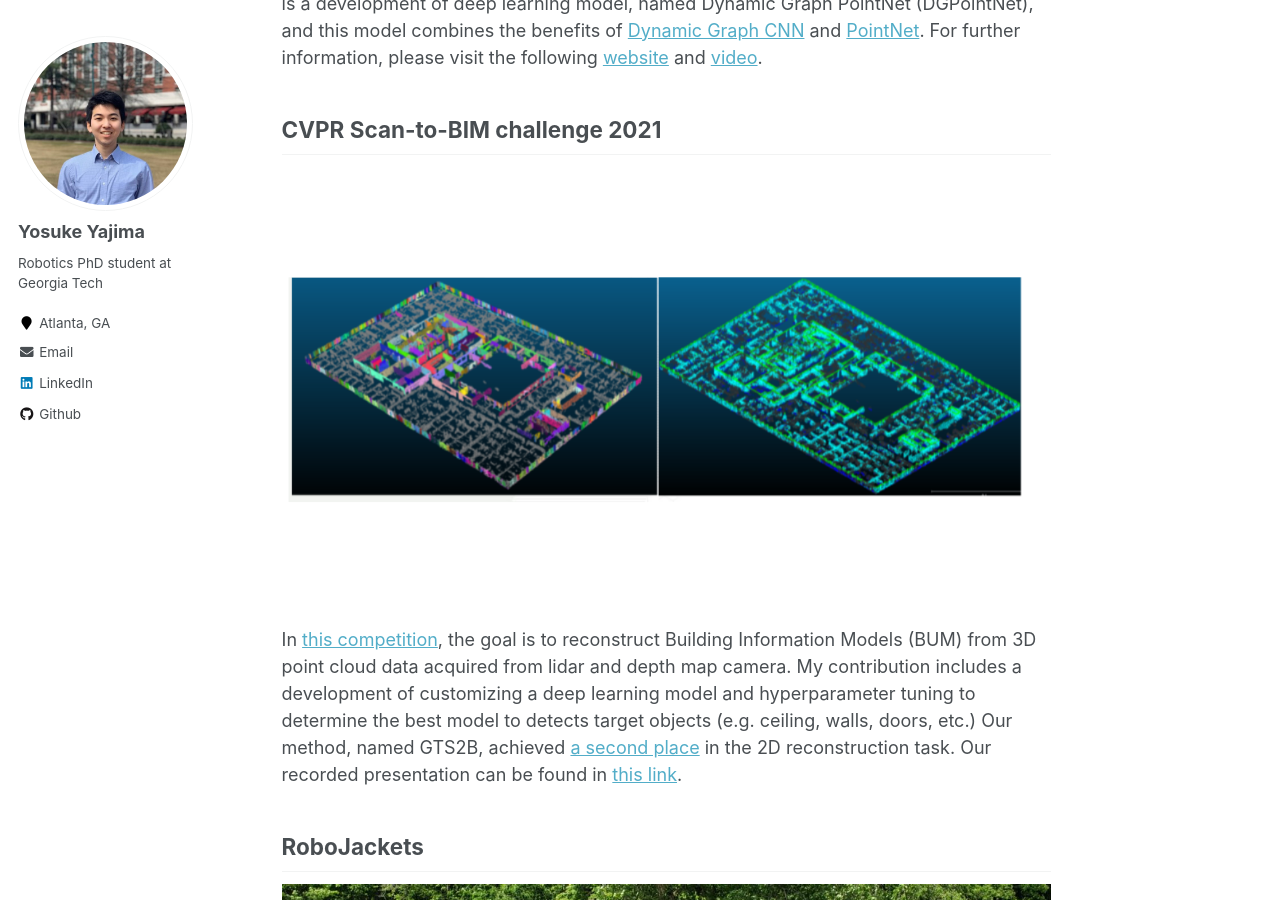
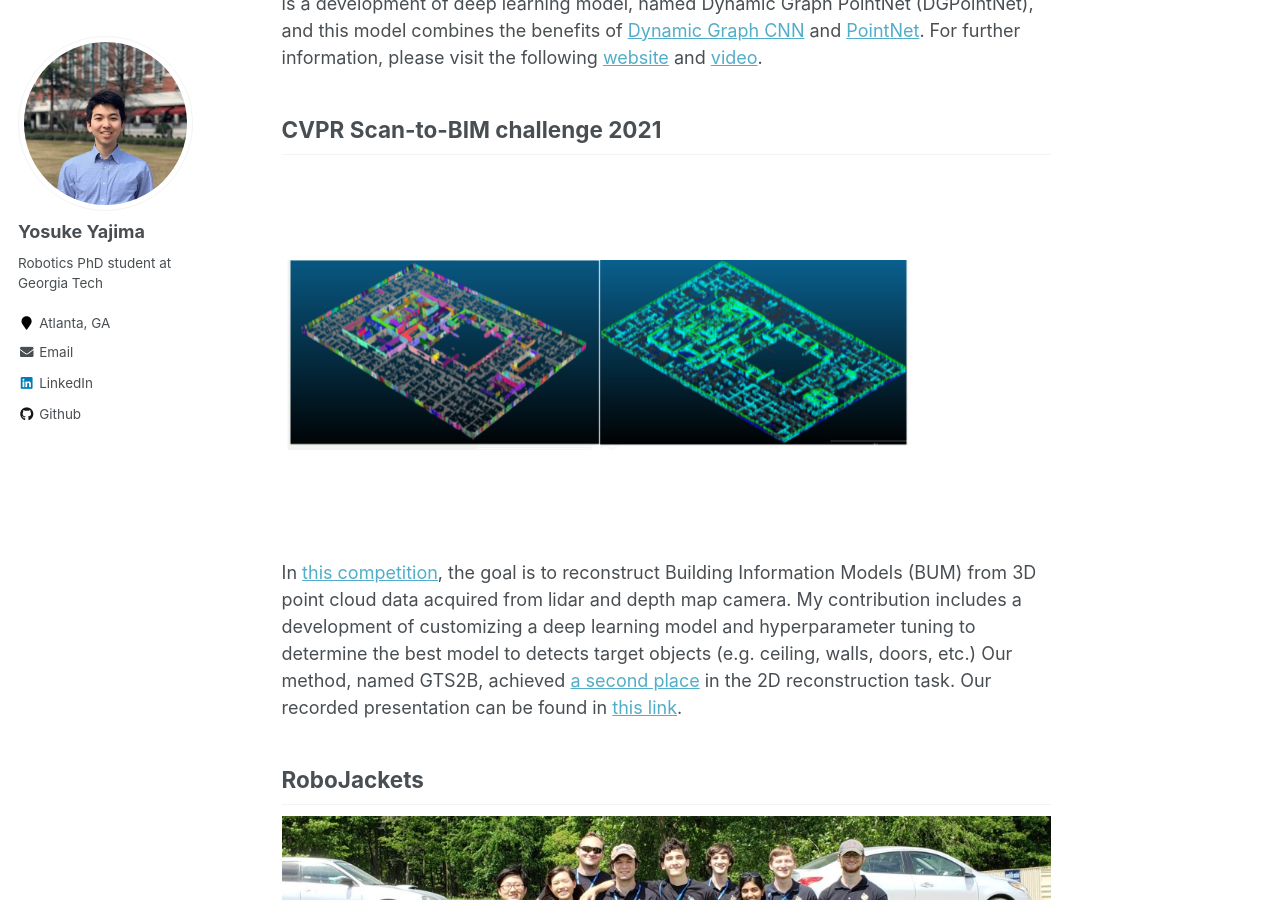
Before and after one commit to yyajima21/yyajima21.github.io, a Jekyll site: the page built from _pages/project.md, in a window 1280 px wide and 900 px high, scrolled down 1053 px. Built offline with Jekyll 4.4.1, drawn with Linux system fonts in a browser that asks for light colours.

Commit message:
adjusted image size

```diff
--- a/_pages/project.md
+++ b/_pages/project.md
@@ -13,7 +13,7 @@ Over the past few years, I've worked on several personal & team projects related
 In the [CS7641 course](https://mahdi-roozbahani.github.io/CS46417641-summer2021/), our team developed unsupervised and supervised point cloud clustering and segmentation methods. As more 3D data is captured through lidar and depth sensors, our team focuses on developing a efficient way to cluster objects in point cloud and predict object labels using machine learning and deep learning. My contribution is a development of deep learning model, named Dynamic Graph PointNet (DGPointNet), and this model combines the benefits of [Dynamic Graph CNN](https://arxiv.org/abs/1801.07829) and [PointNet](https://arxiv.org/abs/1612.00593). For further information, please visit the following [website](https://cs7641-pointcloudsegmentation.github.io/) and [video](https://gtvault-my.sharepoint.com/personal/yyajima3_gatech_edu/_layouts/15/onedrive.aspx?id=%2Fpersonal%2Fyyajima3%5Fgatech%5Fedu%2FDocuments%2Fcs7641%5Fproject%2Fcs7641%5Ffinal%5Fproject%2Emp4&parent=%2Fpersonal%2Fyyajima3%5Fgatech%5Fedu%2FDocuments%2Fcs7641%5Fproject).
 
 ## CVPR Scan-to-BIM challenge 2021
-![RoboJackets](/images/cvpr-scan2bim/gts2b.png)
+<img src="/images/cvpr-scan2bim/gts2b.png" width="650" height="300">
 <br /><br />
 In [this competition](https://cv4aec.github.io/), the goal is to reconstruct Building Information Models (BUM) from 3D point cloud data acquired from lidar and depth map camera. My contribution includes a development of customizing a deep learning model and hyperparameter tuning to determine the best model to detects target objects (e.g. ceiling, walls, doors, etc.) Our method, named GTS2B, achieved [a second place](files/2D_SecondPlace_Certificate.pdf) in the 2D reconstruction task. Our recorded presentation can be found in [this link](https://www.youtube.com/watch?v=DR9ifKxutf8&list=TLGG8vy3pvaCCBQwMjA4MjAyMQ&t=1006s).
 
```
